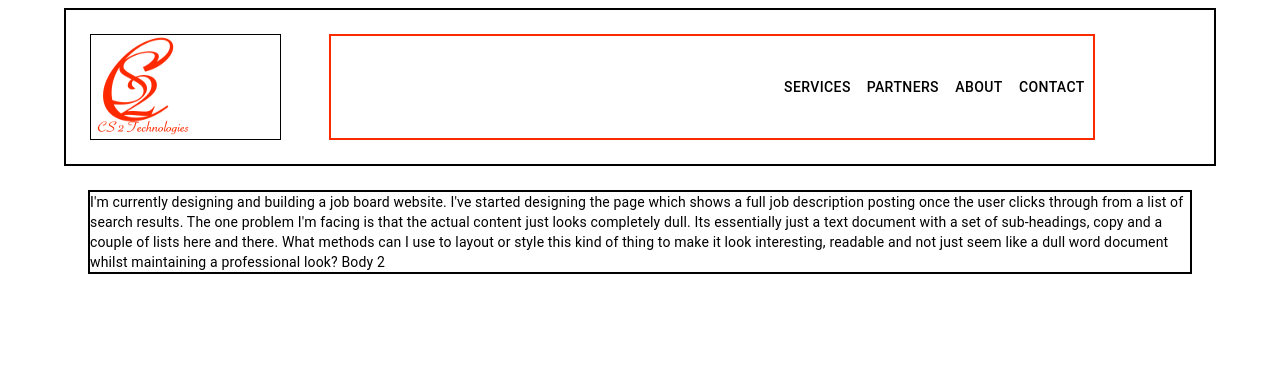
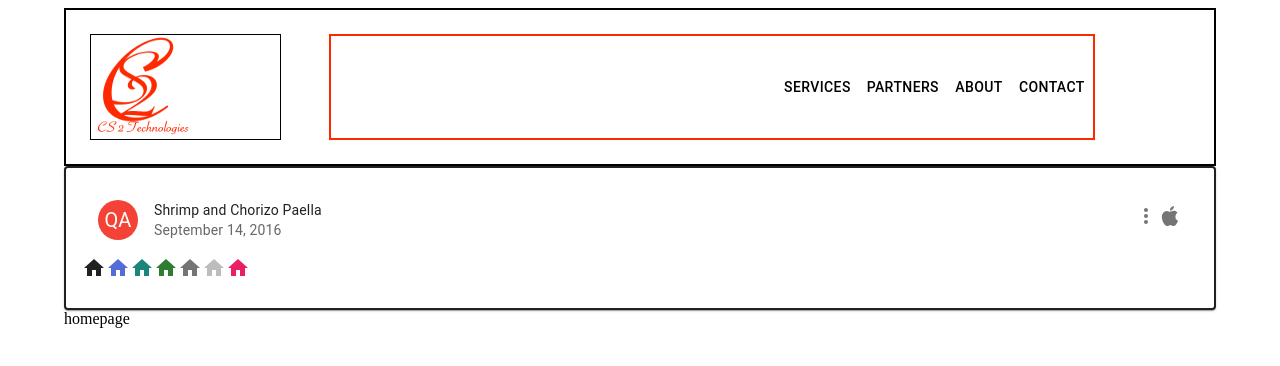
Before and after one commit to qaee/cs2, a Next.js app: page / in a window 1280 px wide. Shown: the top 366 px of the page. Built offline with nearby package versions, Linux system fonts and the light colour scheme.

Commit message:
two new routes for partners and services added

```diff
--- a/app/about/page.tsx
+++ b/app/about/page.tsx
@@ -1,6 +1,6 @@
 "use client";
 import CS2Header from "@/app/sections/header/header";
-import CS2Content from "@/app/sections/content/content";
+import IndexPage from "@/app/sections/content/content";
 import { Button, Grid, Stack } from "@mui/material";
 export default function about() {
     return (
--- a/app/contact/page.tsx
+++ b/app/contact/page.tsx
@@ -1,6 +1,6 @@
 "use client";
 import CS2Header from "@/app/sections/header/header";
-import CS2Content from "@/app/sections/content/content";
+import IndexPage from "@/app/sections/content/content";
 import { Button, Grid, Stack } from "@mui/material";
 export default function about() {
     return (
--- a/app/page.tsx
+++ b/app/page.tsx
@@ -1,7 +1,7 @@
 'use client'
 import Image from 'next/image'
 import CS2Header from "@/app/sections/header/header";
-import CS2Content from "@/app/sections/content/content";
+import IndexPage from "@/app/sections/content/content";
 import { ThemeProvider } from "@mui/material";
 import {theme} from "@/app/sections/header/theme";
 
@@ -9,7 +9,8 @@ export default function Home() {
   return (
       <>
           <CS2Header />
-        <CS2Content></CS2Content>
+        <IndexPage></IndexPage>
+          homepage
       </>
   )
 }
--- a/app/partners/page.tsx
+++ b/app/partners/page.tsx
@@ -1,10 +1,10 @@
 'use client'
 import CS2Header from "@/app/sections/header/header";
-import CS2Content from "@/app/sections/content/content";
+import IndexPage from "@/app/sections/content/content";
 
 export default function partners() {
     return <>
         <CS2Header></CS2Header>
-        <CS2Content></CS2Content>
+        <IndexPage></IndexPage>
     </>
 }
--- a/app/sections/content/content.tsx
+++ b/app/sections/content/content.tsx
@@ -1,23 +1,42 @@
 import exp from "constants";
-import {Button, Typography, Grid} from "@mui/material";
-export default function CS2Content () {
+import * as React from 'react';
+import {Button, Typography, Grid, Card, CardHeader, Avatar, CardContent, CardActions,IconButton} from "@mui/material";
+import AppleIcon from '@mui/icons-material/Apple';
+import MoreVertIcon from '@mui/icons-material/MoreVert';
+import { red,pink } from '@mui/material/colors';
+import SvgIcon, { SvgIconProps } from '@mui/material/SvgIcon';
+import HomeIcon from '@mui/icons-material/Home';
+export default function IndexPage () {
     return (
         <>
-            <Grid >
-                <Typography variant="body2" sx={{border: 2,m:3}} >
-                    I'm currently designing and building a job board website.
+            <Card sx={{ border: 2 }}>
+                <CardContent>
+                    <CardHeader
+                        avatar={
+                            <Avatar sx={{ bgcolor: red[500] }} aria-label="apple">
+                                QA
+                            </Avatar>
+                        }
+                        action={
+                            <IconButton aria-label="apple">
+                                <MoreVertIcon />
+                                <AppleIcon></AppleIcon>
+                            </IconButton>
+                        }
+                        title="Shrimp and Chorizo Paella"
+                        subheader="September 14, 2016"
+                    />
+                    <HomeIcon />
+                    <HomeIcon color="primary" />
+                    <HomeIcon color="secondary" />
+                    <HomeIcon color="success" />
+                    <HomeIcon color="action" />
+                    <HomeIcon color="disabled" />
+                    <HomeIcon sx={{ color: pink[500] }} />
+                </CardContent>
 
-                    I've started designing the page which shows a full job description posting once the user clicks through from a list of search results.
-
-                    The one problem I'm facing is that the actual content just looks completely dull.
-
-                    Its essentially just a text document with a set of sub-headings, copy and a couple of lists here and there.
-
-                    What methods can I use to layout or style this kind of thing to make it look interesting, readable and not just seem like a dull word document whilst maintaining a professional look?
-                    Body 2
-                </Typography>
-            </Grid>
+            </Card>
         </>
 
-    )
+    );
 }
--- a/app/services/page.tsx
+++ b/app/services/page.tsx
@@ -1,10 +1,10 @@
 'use client'
 import CS2Header from "@/app/sections/header/header";
-import CS2Content from "@/app/sections/content/content";
+import IndexPage from "@/app/sections/content/content";
 
 export default function Services() {
     return <>
         <CS2Header></CS2Header>
-        <CS2Content></CS2Content>
+        <IndexPage></IndexPage>
     </>
 }
```
